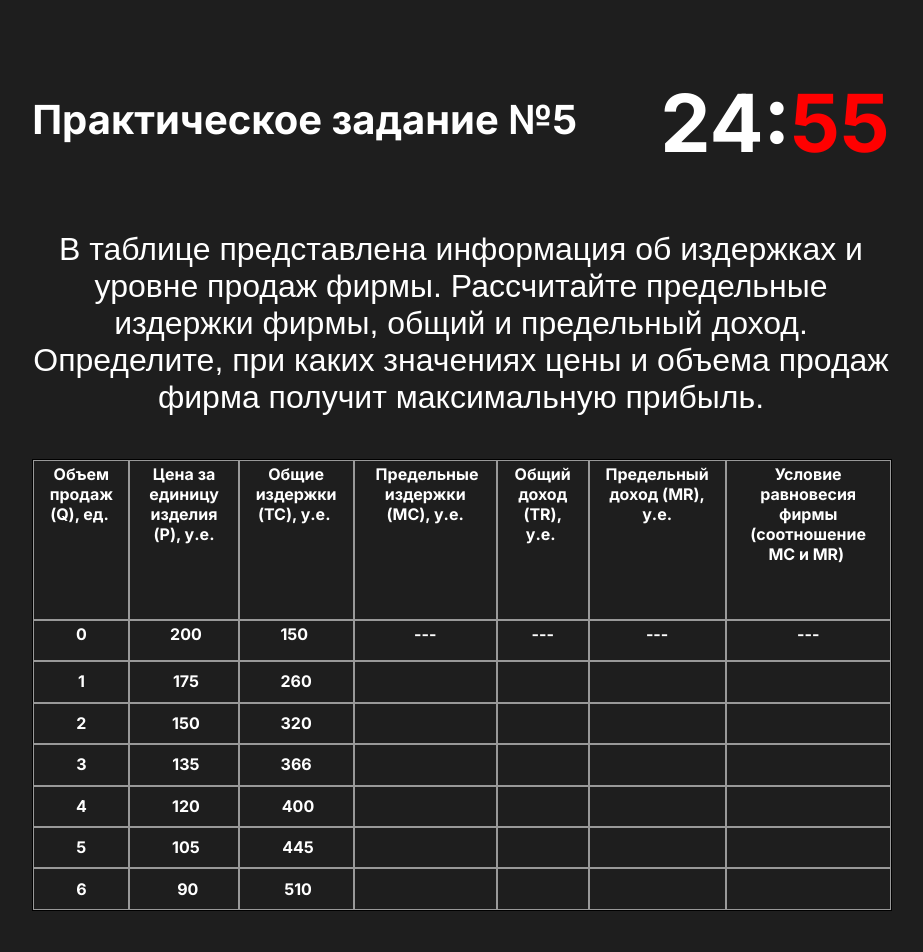
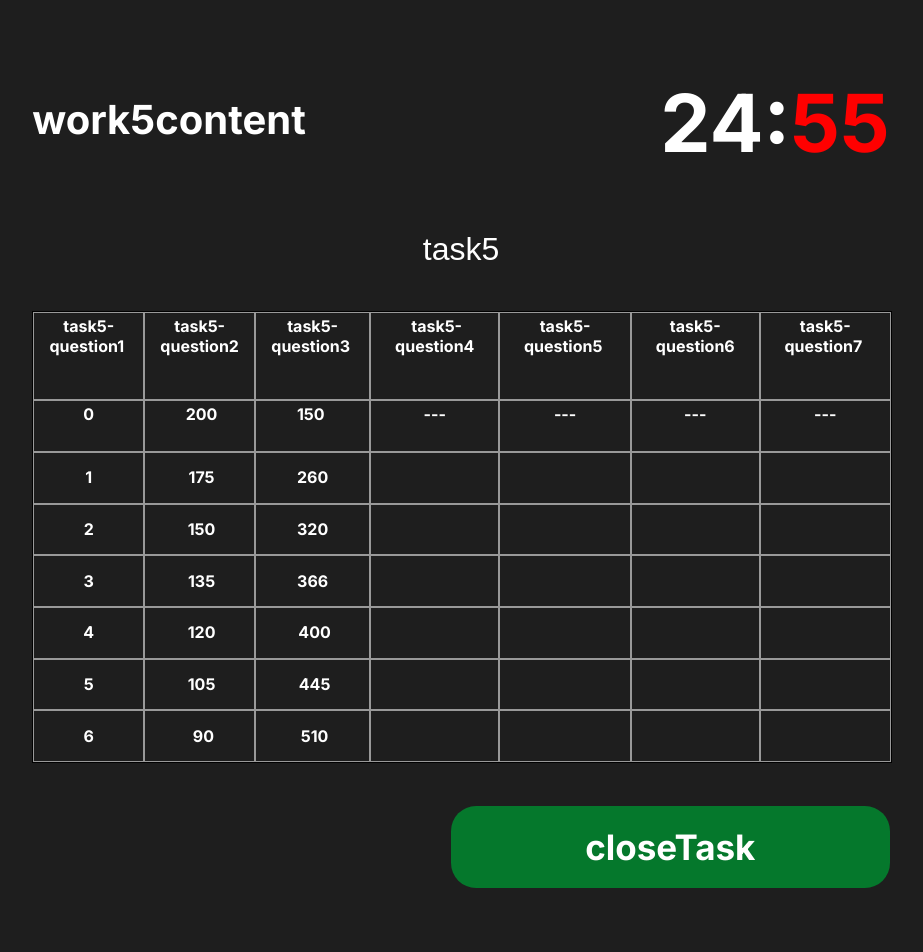
Before and after one commit to HondDK/ecolimp, a React (Create React App) app: page /testfive in a window 1280 px wide. Shown: the top 952 px of the page, without its empty margins (179-1102 px from the left). After the commit the page ends 905 px from the top, so only its background shows below. Built offline with nearby package versions, Linux system fonts and the light colour scheme.

Commit message:
ruLocales

```diff
--- a/src/App.js
+++ b/src/App.js
@@ -8,7 +8,6 @@ import Registration from "./pages/Registration";
 import ErrorPage from "./pages/ErrorPage";
 import "./style/style.scss";
 import { createBrowserRouter, RouterProvider } from "react-router-dom";
-
 
 const router = createBrowserRouter([
 	{
@@ -48,7 +47,6 @@ function handleCopy(e) {
 }
 
 function App() {
-
 	return (
 		<div className="App">
 			<RouterProvider router={router} onCopy={handleCopy} />
--- a/src/pages/TestFive.js
+++ b/src/pages/TestFive.js
@@ -1,7 +1,9 @@
 import React, { useState } from "react";
 import Time from "../components/UI/Time/Time";
+import { useTranslation } from "react-i18next";
+const TestFive = () => {
+	const { t, i18n } = useTranslation();
 
-const TestFive = () => {
 	const [min, setMin] = useState(24);
 	const [value, setValue] = useState();
 
@@ -105,36 +107,27 @@ const TestFive = () => {
 	return (
 		<body class="test">
 			<header class="test5-header">
-				<h1>Практическое задание №5</h1>
+				<h1>{t("work5content")}</h1>
 				<p>
 					<Time min={min} onChange={handleChange} />
 				</p>
 			</header>
 
 			<main class="main__test">
-				<div class="text">
-					В таблице представлена информация об издержках и уровне продаж фирмы.
-					Рассчитайте предельные издержки фирмы, общий и предельный доход.
-					Определите, при каких значениях цены и объема продаж фирма получит
-					максимальную прибыль.
-				</div>
+				<div class="text">{t("task5")}</div>
 				<div
 					class="divTable"
 					style={{ width: "100%", border: "1px solid #000" }}
 				>
 					<div class="divTableBody">
 						<div class="divTableRow">
-							<div class="divTableCell">Объем продаж (Q), ед.&nbsp;</div>
-							<div class="divTableCell">Цена за единицу изделия (Р), у.е.</div>
-							<div class="divTableCell">Общие издержки (TC), у.е.&nbsp;</div>
-							<div class="divTableCell">
-								&nbsp;Предельные издержки (MC), у.е.
-							</div>
-							<div class="divTableCell">Общий доход (TR), у.е.&nbsp;</div>
-							<div class="divTableCell">Предельный доход (МR), у.е.</div>
-							<div class="divTableCell">
-								Условие равновесия фирмы (соотношение МС и МR)&nbsp;
-							</div>
+							<div class="divTableCell">{t("task5-question1")}&nbsp;</div>
+							<div class="divTableCell">{t("task5-question2")}</div>
+							<div class="divTableCell">{t("task5-question3")}&nbsp;</div>
+							<div class="divTableCell">&nbsp;{t("task5-question4")}</div>
+							<div class="divTableCell">{t("task5-question5")}&nbsp;</div>
+							<div class="divTableCell">{t("task5-question6")}</div>
+							<div class="divTableCell">{t("task5-question7")}&nbsp;</div>
 						</div>
 						<div class="divTableRow">
 							<div class="divTableCell">0</div>
@@ -369,7 +362,7 @@ const TestFive = () => {
 				</div>
 				<div class="wrap__btn">
 					<button class="btn__complete" onClick={buttonSubmit}>
-						Завершить задание
+						{t("closeTask")}
 					</button>
 				</div>
 			</main>
--- a/src/pages/TestThree.js
+++ b/src/pages/TestThree.js
@@ -1,10 +1,12 @@
 import { useState } from "react";
 import Time from "../components/UI/Time/Time";
 import { useNavigate } from "react-router-dom";
+import { useTranslation } from "react-i18next";
 
 const TestThree = () => {
 	let navigate = useNavigate();
 	const correctValues = [1, 2, 4, 6, 3, 5, 7];
+	const { t, i18n } = useTranslation();
 
 	const [value, setValue] = useState();
 	const [min, setMin] = useState(9);
@@ -40,51 +42,25 @@ const TestThree = () => {
 		<div>
 			<body class="test">
 				<header>
-					<h1>Практическое задание №3</h1>
+					<h1>{t("work3content")}</h1>
 					<p>
 						<Time min={min} onChange={handleChange} />
 					</p>
 				</header>
 				<main class="main__test">
-					<div class="text">
-						Укажите какие из приведенных ниже утверждений характеризуют признаки
-						натурального хозяйства, а какие - товарного производства:
-					</div>
+					<div class="text">{t("task3")}</div>
 					<ol>
-						<li>
-							В замкнутой экономической единице ведется производство готового
-							продукта и его потребление;
-						</li>
-						<li>
-							Трудовой процесс базируется на традиционных обычаях, принудительно
-							устанавливаемых хозяйственных связях в рамках отдельной общности;
-						</li>
-						<li>
-							Производство основано как на индивидуальном труде собственника,
-							так и на применении им наемной рабочей силы;
-						</li>
-						<li>
-							Процесс производства ведется с применением малопроизводительных
-							орудий труда, не дающих дополнительного продукта, сверх
-							необходимого для потребления самих производителей;
-						</li>
-						<li>
-							Изготовленная продукция принадлежит собственнику и предназначена
-							для свободной реализации на рынке;
-						</li>
-						<li>
-							Экономическая эволюция происходит очень медленно, отдельные
-							усовершенствования и преобразования могут совершаться столетиями;
-						</li>
-						<li>
-							Быстрый экономический прогресс общества является следствием
-							высоких темпов роста производительности труда и динамического
-							расширения ассортимента продукции.
-						</li>
+						<li>{t("task3-question1")}</li>
+						<li>{t("task3-question2")}</li>
+						<li>{t("task3-question3")}</li>
+						<li>{t("task3-question4")}</li>
+						<li>{t("task3-question5")}</li>
+						<li>{t("task3-question6")}</li>
+						<li>{t("task3-question7")}</li>
 					</ol>
 					<div class="container">
 						<div class="container__button">
-							<div class="container__box">Натуральное хозяйство</div>
+							<div class="container__box">{t("task3-question8")}</div>
 							<div class="container__inputs">
 								<input
 									type="text"
@@ -109,7 +85,7 @@ const TestThree = () => {
 							</div>
 						</div>
 						<div class="container__button">
-							<div class="container__box">Товарное производство </div>
+							<div class="container__box">{t("task3-question9")} </div>
 							<div class="container__inputs">
 								<input
 									type="text"
@@ -131,7 +107,7 @@ const TestThree = () => {
 					</div>
 					<div class="wrap__btn">
 						<button className="btn__close-task" onClick={buttonSubmit}>
-							Завершить задание
+							{t("closeTask")}
 						</button>
 					</div>
 				</main>
--- a/src/pages/TestTwo.js
+++ b/src/pages/TestTwo.js
@@ -1,10 +1,11 @@
 import React, { useState } from "react";
 import { useNavigate } from "react-router-dom";
 import Time from "../components/UI/Time/Time";
-
+import { useTranslation } from "react-i18next";
 const TestTwo = () => {
 	let navigate = useNavigate();
 	const correctOption = [3];
+	const { t, i18n } = useTranslation();
 
 	const [selectedButton, setSelectedButton] = useState(null);
 	const [value, setValue] = useState();
@@ -38,21 +39,14 @@ const TestTwo = () => {
 	return (
 		<body class="test">
 			<header>
-				<h1>Практическое задание №2</h1>
+				<h1>work2content</h1>
 				<p>
 					<Time min={min} onChange={handleChange} />
 				</p>
 			</header>
 
 			<main class="main__test">
-				<div class="text">
-					Идеи какого известного экономиста иллюстрирует следующий текст? "В
-					условиях стагнирующей экономики государство должно отойти от роли
-					"ночного сторожа", лишь охраняющего и поддерживающего самые общие
-					условия функционирования хозяйственной системы. Ему надлежит
-					осуществлять активную бюджетную, кредитно-финансовую, социальную
-					политику"
-				</div>
+				<div class="text">{t("task2")}</div>
 				<div class="test_btn">
 					<button
 						style={{
@@ -60,7 +54,7 @@ const TestTwo = () => {
 						}}
 						onClick={() => handleButtonClick(1)}
 					>
-						А.Смит
+						{t("task2-question1")}
 					</button>
 					<button
 						style={{
@@ -68,7 +62,7 @@ const TestTwo = () => {
 						}}
 						onClick={() => handleButtonClick(2)}
 					>
-						Дж.М.Кейнс
+						{t("task2-question2")}
 					</button>
 					<button
 						style={{
@@ -76,7 +70,7 @@ const TestTwo = () => {
 						}}
 						onClick={() => handleButtonClick(3)}
 					>
-						К.Маркс
+						{t("task2-question3")}
 					</button>
 					<button
 						style={{
@@ -84,12 +78,12 @@ const TestTwo = () => {
 						}}
 						onClick={() => handleButtonClick(4)}
 					>
-						М.Фридмен
+						{t("task2-question4")}
 					</button>
 				</div>
 				<div class="wrap__btn">
 					<button onClick={buttonSubmit} className="btn__close-task">
-						Завершить задание
+						{t("closeTask")}
 					</button>
 				</div>
 			</main>
```
Also changed, not shown: public/locales/ru/translation.json (+30 -1 lines).
